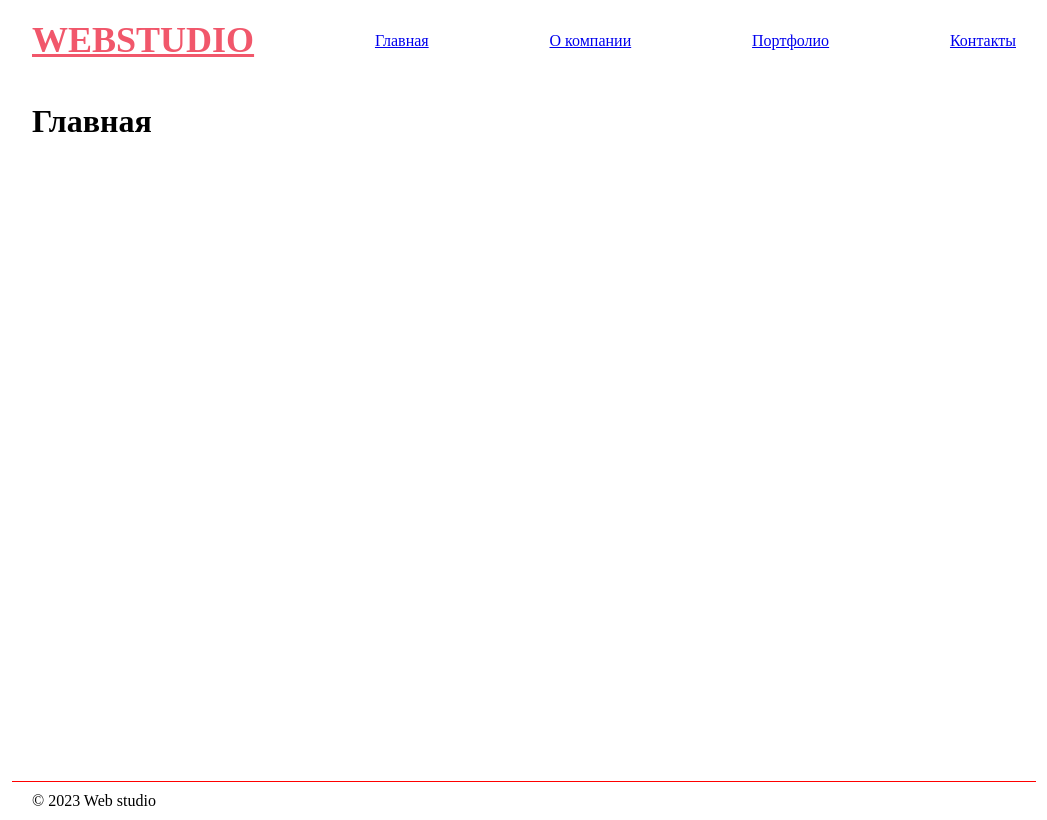
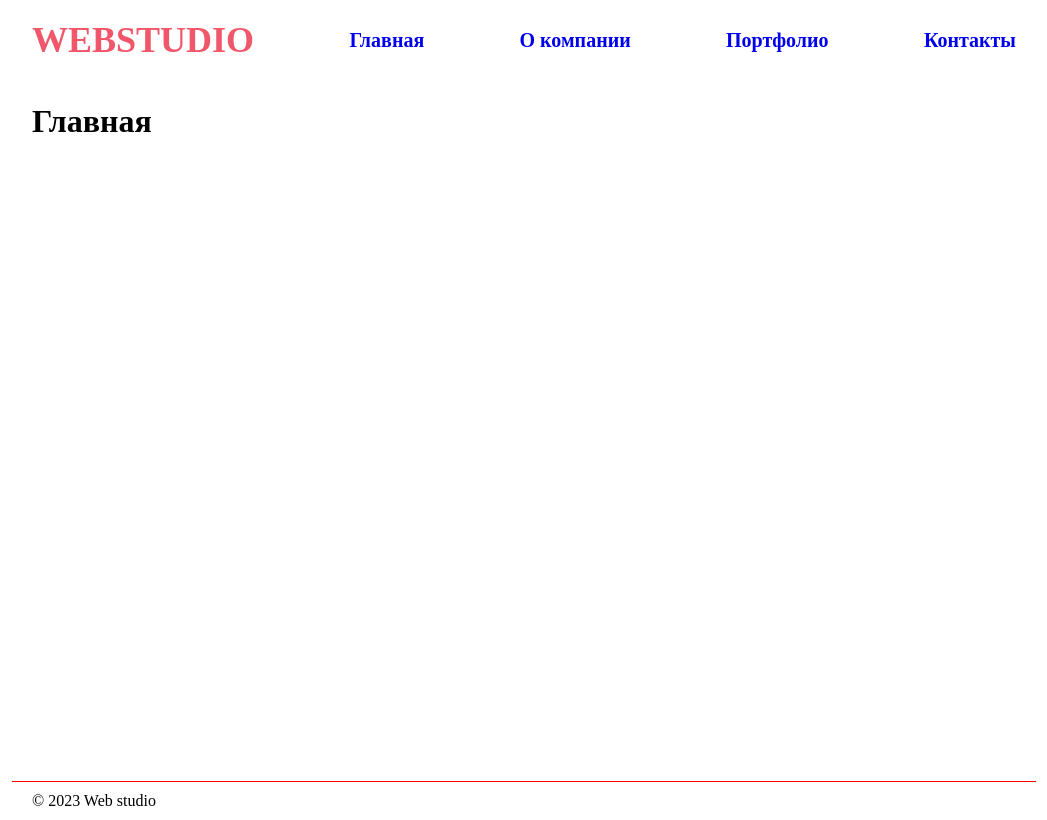
Before and after one commit to BatanAndrei/nextjs-ts-web-studio-learn, a Next.js app: page / in a window 1280 px wide. Shown: the whole page, without its empty margins (116-1163 px from the left). Built offline with nearby package versions, Linux system fonts and the light colour scheme.

Commit message:
initial commit

```diff
--- a/app/portfolio/[portfolioItem]/page.tsx
+++ b/app/portfolio/[portfolioItem]/page.tsx
@@ -2,6 +2,7 @@ import Image from "next/image";
 import Link from "next/link";
 import { PortfolioItem } from '@/app/types';
 import { getDetailPortfolio } from '@/app/actions/getDetailPortfolio';
+import style from './portfolio.module.css';
 
 interface ItemProps {
     params: {
@@ -20,7 +21,7 @@ export default async function PortfolioItem( {params: {portfolioItem} }: ItemPro
                 width={400}
                 height={400}
                 alt={item.title} />
-                <div><Link href="/portfolio">Назад к списку работ</Link></div>
+                <div className={style.top}><Link className={style.back} href="/portfolio">Назад к списку работ</Link></div>
         </div>
     )
 }
--- a/components/TheHeader.module.css
+++ b/components/TheHeader.module.css
@@ -10,6 +10,7 @@
     font-weight: bold;
     color: #f1576b;
     transition: opacity 0.5s;
+    text-decoration: none;
 }
 
 .logo:hover {
@@ -20,6 +21,12 @@
     pointer-events: none;
 }
 
+.home {
+    text-decoration: none;
+    font-size: 20px;
+    font-weight: bold;
+}
+
 .home.disabled {
     pointer-events: none;
 }
@@ -27,3 +34,9 @@
 .decor {
     list-style: none;
 }
+
+.text {
+    text-decoration: none;
+    font-size: 20px;
+    font-weight: bold;
+}
--- a/components/TheHeader.tsx
+++ b/components/TheHeader.tsx
@@ -13,9 +13,9 @@ export default function TheHeader ()  {
         <header className={style.positionLink}>
             <Link href="/" className={clsx(style.logo, {[style.disabled]: pathname === "/"})}>WEBSTUDIO</Link>
             <li className={style.decor}><Link href="/" className={clsx(style.home, {[style.disabled]: pathname === "/"})}>Главная</Link></li>
-            <li className={style.decor}><Link href="/blog">О компании</Link></li>
-            <li className={style.decor}><Link href="/portfolio">Портфолио</Link></li>
-            <li className={style.decor}><Link href="/contacts">Контакты</Link></li>
+            <li className={style.decor}><Link className={style.text} href="/blog">О компании</Link></li>
+            <li className={style.decor}><Link className={style.text} href="/portfolio">Портфолио</Link></li>
+            <li className={style.decor}><Link className={style.text} href="/contacts">Контакты</Link></li>
         </header>
     )
 }
```
Also changed, not shown: app/portfolio/[portfolioItem]/portfolio.module.css (added, +9 -0 lines).
